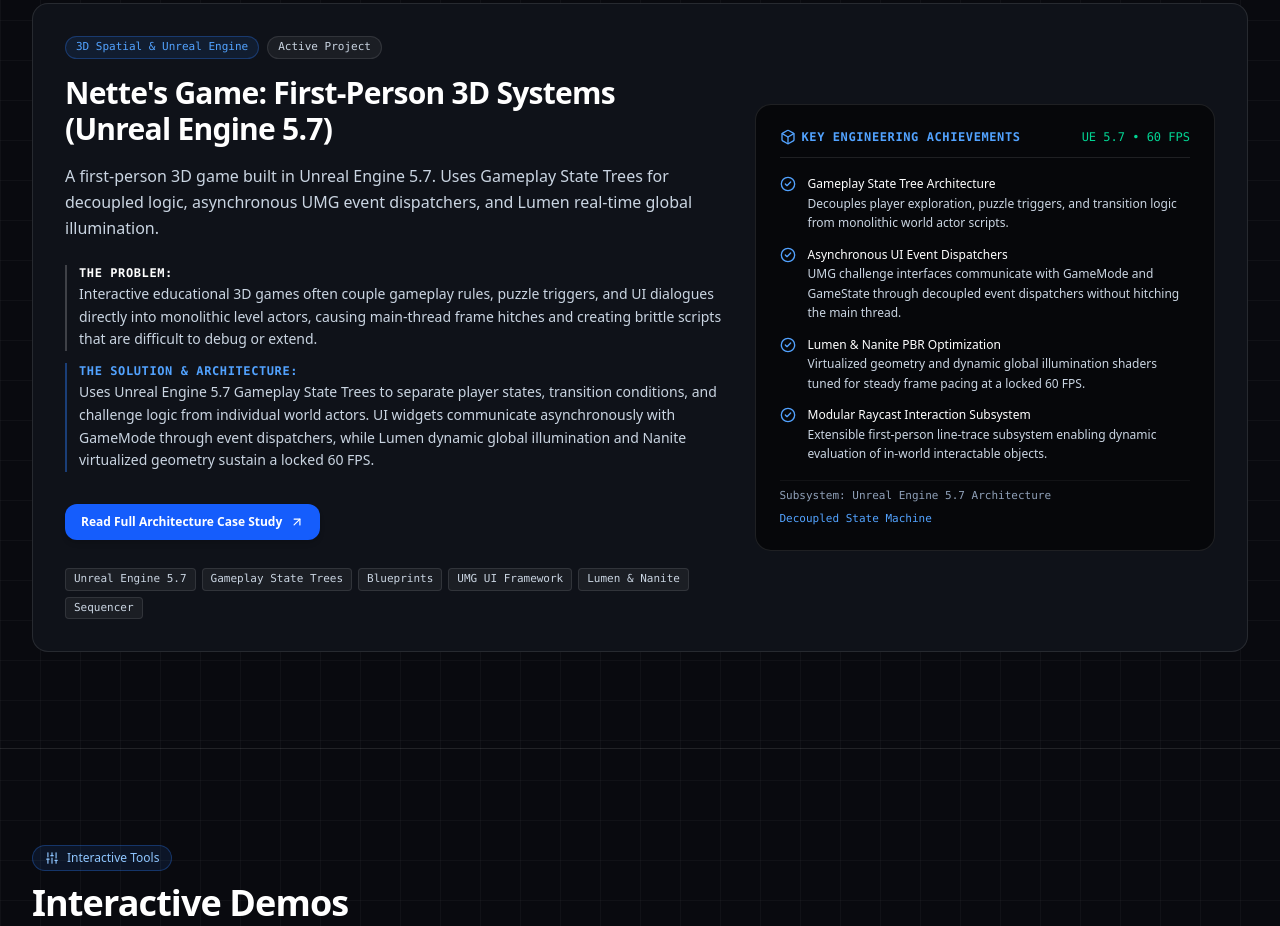
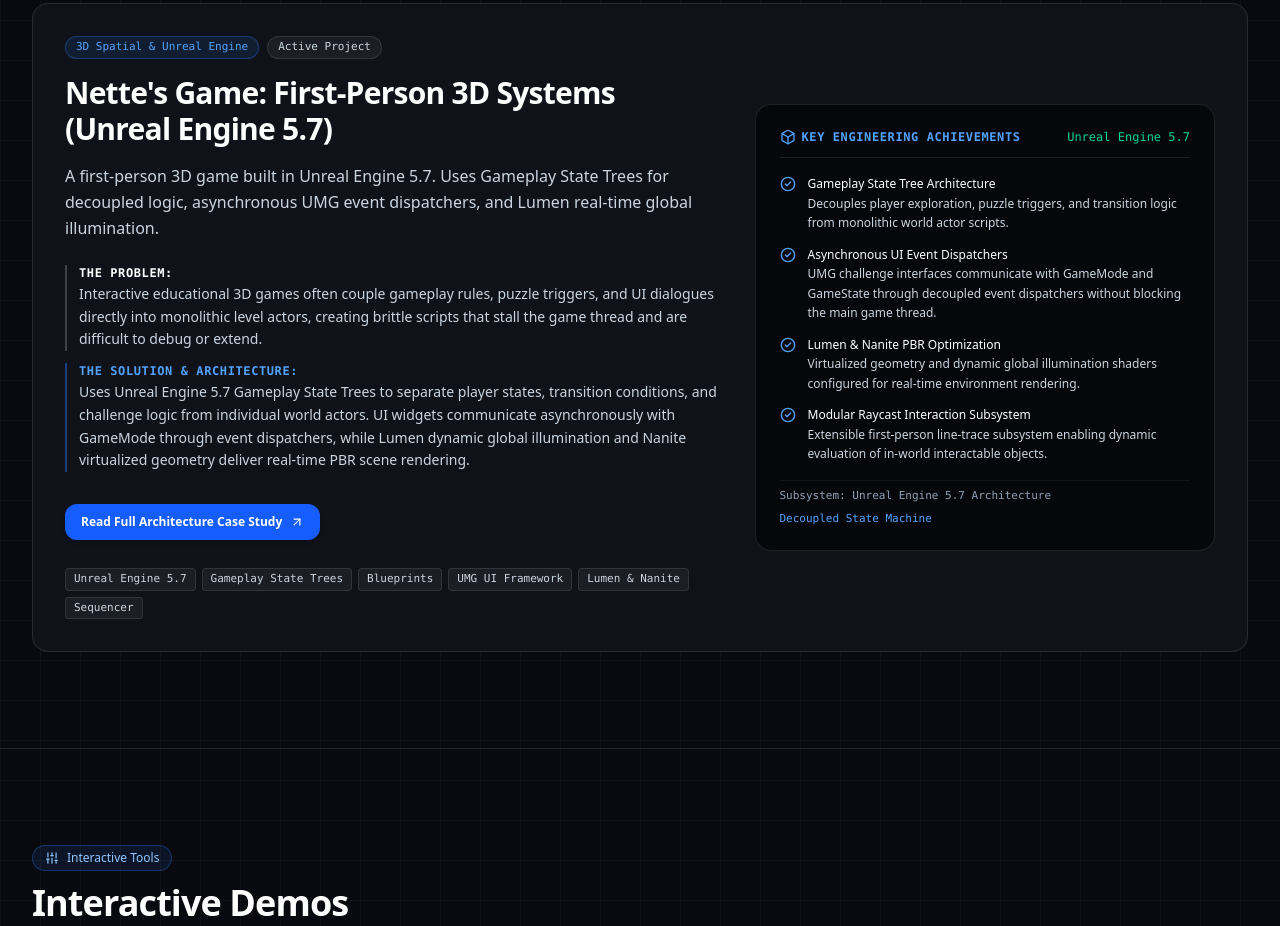
Before and after one commit to Amin9127/cs-portfolio, a Next.js app: page / in a window 1280 px wide. Shown: the part 1940-2866 px from the top of the page. Built offline with nearby package versions, Linux system fonts and the light colour scheme.

Commit message:
refactor: remove all mentions of fps, frame hitches, and trivial performance fluff

```diff
--- a/src/components/ProjectGrid.tsx
+++ b/src/components/ProjectGrid.tsx
@@ -80,7 +80,7 @@ export function ProjectGrid({ projects, onOpenCaseStudy }: ProjectGridProps) {
                 <Box className="w-4 h-4" />
                 Key Engineering Achievements
               </span>
-              <span className="text-emerald-400 font-medium">UE 5.7 &bull; 60 FPS</span>
+              <span className="text-emerald-400 font-medium">Unreal Engine 5.7</span>
             </div>
 
             <div className="space-y-3 text-slate-300 leading-relaxed">
@@ -96,7 +96,7 @@ export function ProjectGrid({ projects, onOpenCaseStudy }: ProjectGridProps) {
                 <CheckCircle2 className="w-4 h-4 text-blue-400 mt-0.5 shrink-0" />
                 <div>
                   <strong className="text-white block font-medium">Asynchronous UI Event Dispatchers</strong>
-                  <span>UMG challenge interfaces communicate with GameMode and GameState through decoupled event dispatchers without hitching the main thread.</span>
+                  <span>UMG challenge interfaces communicate with GameMode and GameState through decoupled event dispatchers without blocking the main game thread.</span>
                 </div>
               </div>
 
@@ -104,7 +104,7 @@ export function ProjectGrid({ projects, onOpenCaseStudy }: ProjectGridProps) {
                 <CheckCircle2 className="w-4 h-4 text-blue-400 mt-0.5 shrink-0" />
                 <div>
                   <strong className="text-white block font-medium">Lumen &amp; Nanite PBR Optimization</strong>
-                  <span>Virtualized geometry and dynamic global illumination shaders tuned for steady frame pacing at a locked 60 FPS.</span>
+                  <span>Virtualized geometry and dynamic global illumination shaders configured for real-time environment rendering.</span>
                 </div>
               </div>
 
@@ -156,7 +156,7 @@ export function ProjectGrid({ projects, onOpenCaseStudy }: ProjectGridProps) {
                 <CheckCircle2 className="w-4 h-4 text-indigo-400 mt-0.5 shrink-0" />
                 <div>
                   <strong className="text-white block font-medium">Dynamic Economic &amp; Cashflow Engine</strong>
-                  <span>Real-time supply tracking, market rate adjustments, and continuous revenue per minute calculations with zero frame drops.</span>
+                  <span>Real-time supply tracking, market rate adjustments, and continuous revenue per minute calculations during active simulation.</span>
                 </div>
               </div>
 
--- a/src/data/projects.ts
+++ b/src/data/projects.ts
@@ -56,20 +56,20 @@ export const projectsData: ProjectItem[] = [
       "Built with Unreal Engine 5.7 using Gameplay State Trees to manage gameplay rules, player states, and transition conditions.",
       "Asynchronous UMG challenge interfaces communicating with GameMode and GameState through custom event dispatchers.",
       "First-person modular line-trace interaction system for dynamic object evaluation in 3D space.",
-      "Tuned Lumen dynamic global illumination and Nanite virtualized geometry to sustain locked 60 FPS performance."
+      "Configured Lumen dynamic global illumination and Nanite virtualized geometry for real-time scene rendering."
     ],
     caseStudy: {
       overview: "A first-person interactive 3D game focusing on decoupled gameplay architecture and real-time environment rendering.",
-      problem: "Interactive educational 3D games often couple gameplay rules, puzzle triggers, and UI dialogues directly into monolithic level actors, causing main-thread frame hitches and creating brittle scripts that are difficult to debug or extend.",
-      architecture: "Uses Unreal Engine 5.7 Gameplay State Trees to separate player states, transition conditions, and challenge logic from individual world actors. UI widgets communicate asynchronously with GameMode through event dispatchers, while Lumen dynamic global illumination and Nanite virtualized geometry sustain a locked 60 FPS.",
+      problem: "Interactive educational 3D games often couple gameplay rules, puzzle triggers, and UI dialogues directly into monolithic level actors, creating brittle scripts that stall the game thread and are difficult to debug or extend.",
+      architecture: "Uses Unreal Engine 5.7 Gameplay State Trees to separate player states, transition conditions, and challenge logic from individual world actors. UI widgets communicate asynchronously with GameMode through event dispatchers, while Lumen dynamic global illumination and Nanite virtualized geometry deliver real-time PBR scene rendering.",
       technicalChallenges: [
         "Coordinating asynchronous UMG challenge dialogs with first-person character movement so player controls remain responsive.",
-        "Tuning dynamic Lumen global illumination and Nanite geometry to keep frame pacing smooth without GPU hitches.",
+        "Balancing dynamic Lumen lighting passes and Nanite geometry across detailed interior environments.",
         "Building an extensible line-trace interaction subsystem to inspect and manipulate arbitrary world actors dynamically."
       ],
       keyOutcomes: [
         "Decoupled, modular gameplay state architecture that scales to new mechanics without script bloat.",
-        "Stable 60 FPS performance with dynamic lighting and high-fidelity PBR surface rendering.",
+        "High-fidelity PBR surface rendering with dynamic global illumination.",
         "Fully asynchronous UI and game state synchronization via clean event dispatchers."
       ]
     }
@@ -213,7 +213,7 @@ export const projectsData: ProjectItem[] = [
         "Designing non-blocking 4-way conveyor handoff logic that prevents item stacking, clipping, or loss across directional turns.",
         "Structuring recursive multi-tier crafting dependency trees where higher-tier electronics (CPUs, GPUs, RAM, motherboards, PCs) require synchronized multi-machine supply lines.",
         "Engineering binary state persistence using Python's pickle protocol to serialize dynamic machine dictionaries, grid placements, and financial histories without data corruption.",
-        "Managing sprite rendering cycles and memory consumption to lock a steady 60 FPS across large factory layouts."
+        "Managing sprite rendering passes and memory consumption across large multi-machine factory layouts."
       ],
       keyOutcomes: [
         "Complete, standalone playable factory simulation game packaged with PyInstaller.",
@@ -253,7 +253,7 @@ export const projectsData: ProjectItem[] = [
       ],
       keyOutcomes: [
         "Dependable bidirectional communication between Java and compiled Unreal Engine builds.",
-        "Zero frame drops in Unreal Engine during high-frequency message streams.",
+        "Sub-10ms packet exchange between Java sockets and Unreal Engine without stalling simulation updates.",
         "A socket pattern that can be reused for digital twin and robotics experiments."
       ]
     }
```
